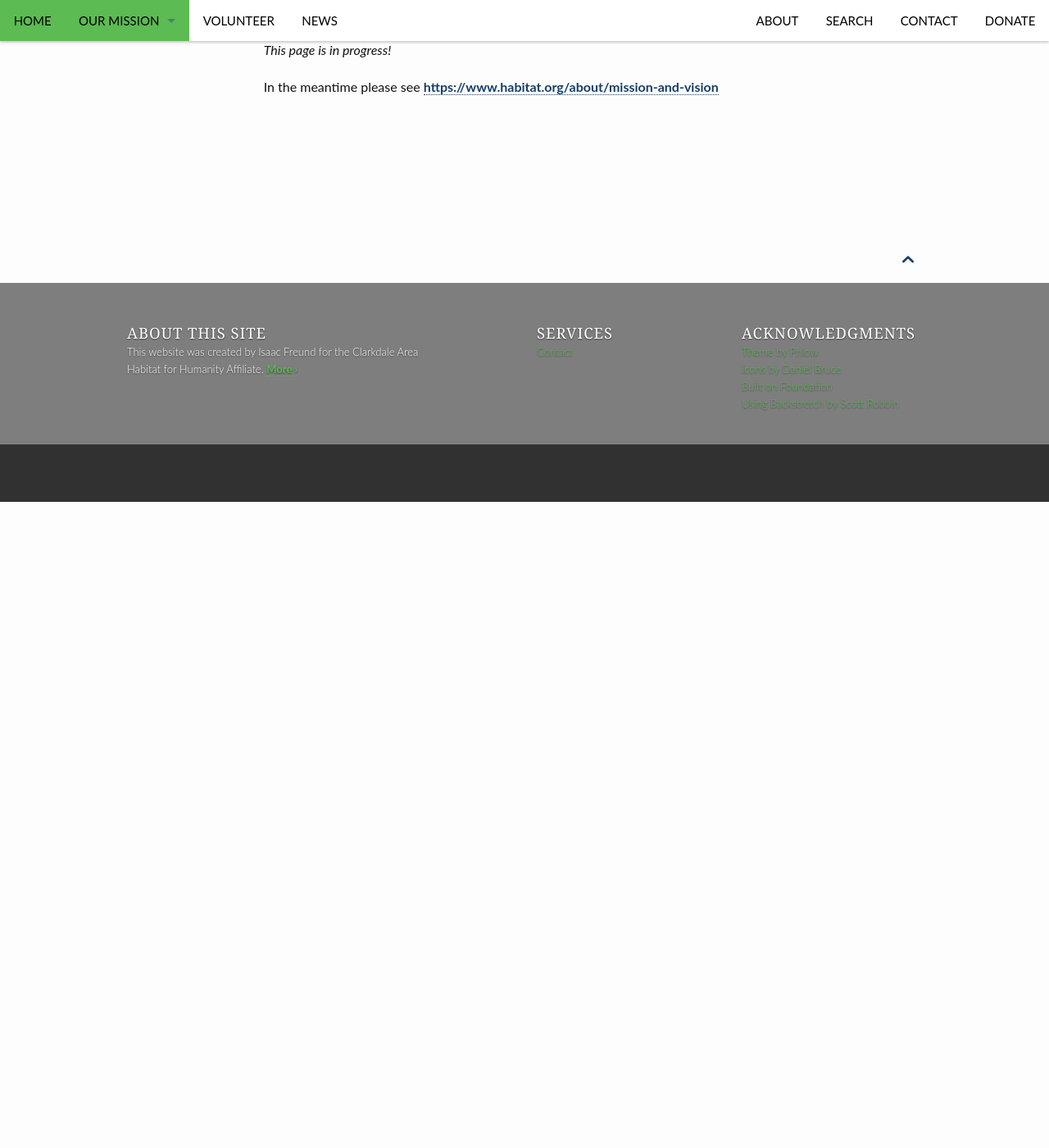
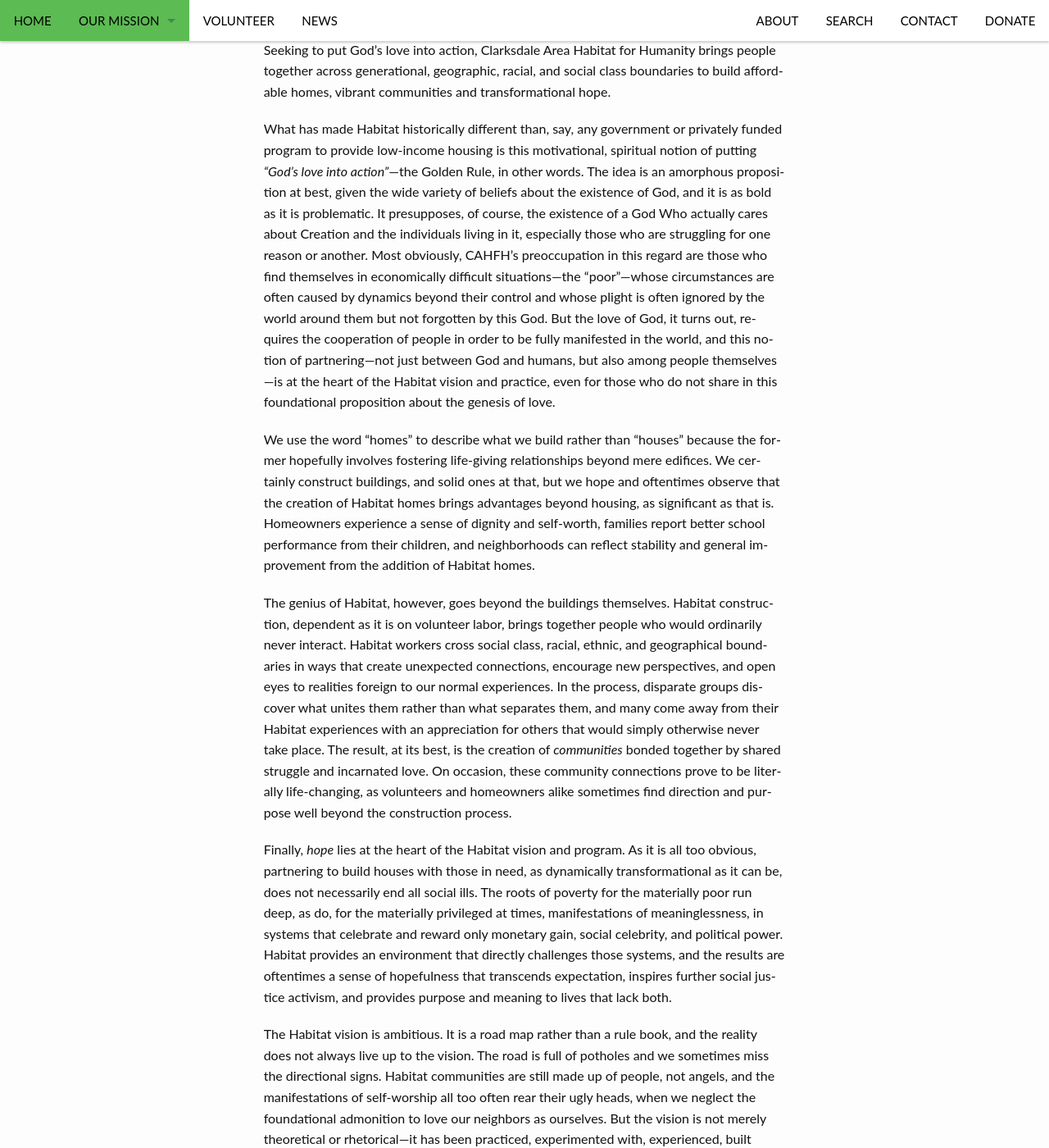
Before and after one commit to clarksdalehabitat/clarksdalehabitat, a Jekyll site: the page built from pages/mission.md, in a window 1280 px wide and 1400 px high, scrolled down 270 px. Shown: the whole window at 82% size. Built offline with Jekyll 4.4.1, drawn with Linux system fonts in a browser that asks for light colours; before the commit the page ends 900 px from its top, so only the background shows below that; some of the changed text lies outside the part shown.

Commit message:
Add mission statement

```diff
--- a/pages/mission.md
+++ b/pages/mission.md
@@ -6,6 +6,18 @@ teaser: "Seeking to put God’s love into action, Habitat for Humanity brings pe
 permalink: /mission/
 ---
 
-*This page is in progress!*
+Seeking to put God’s love into action, Clarksdale Area Habitat for Humanity brings people together across generational, geographic, racial, and social class boundaries to build affordable homes, vibrant communities and transformational hope.
 
-In the meantime please see <https://www.habitat.org/about/mission-and-vision>
+What has made Habitat historically different than, say, any government or privately funded program to provide low-income housing is this motivational, spiritual notion of putting *"God’s love into action"*—the Golden Rule, in other words.  The idea is an amorphous proposition at best, given the wide variety of beliefs about the existence of God, and it is as bold as it is problematic.  It presupposes, of course, the existence of a God Who actually cares about Creation and the individuals living in it, especially those who are struggling for one reason or another.  Most obviously, CAHFH’s preoccupation in this regard are those who find themselves in economically difficult situations—the "poor"—whose circumstances are often caused by dynamics beyond their control and whose plight is often ignored by the world around them but not forgotten by this God.  But the love of God, it turns out, requires the cooperation of people in order to be fully manifested in the world, and this notion of partnering—not just between God and humans, but also among people themselves—is at the heart of the Habitat vision and practice, even for those who do not share in this foundational proposition about the genesis of love.
+
+We use the word "homes" to describe what we build rather than "houses" because the former hopefully involves fostering life-giving relationships beyond mere edifices.  We certainly construct buildings, and solid ones at that, but we hope and oftentimes observe that the creation of Habitat homes brings advantages beyond housing, as significant as that is.  Homeowners experience a sense of dignity and self-worth, families report better school performance from their children, and neighborhoods can reflect stability and general improvement from the addition of Habitat homes.
+
+The genius of Habitat, however, goes beyond the buildings themselves.  Habitat construction, dependent as it is on volunteer labor, brings together people who would ordinarily never interact.  Habitat workers cross social class, racial, ethnic, and geographical boundaries in ways that create unexpected connections, encourage new perspectives, and open eyes to realities foreign to our normal experiences.  In the process, disparate groups discover what unites them rather than what separates them, and many come away from their Habitat experiences with an appreciation for others that would simply otherwise never take place.  The result, at its best, is the creation of *communities* bonded together by shared struggle and incarnated love.  On occasion, these community connections prove to be literally life-changing, as volunteers and homeowners alike sometimes find direction and purpose well beyond the construction process.
+
+Finally, *hope* lies at the heart of the Habitat vision and program.  As it is all too obvious, partnering to build houses with those in need, as dynamically transformational as it can be, does not necessarily end all social ills.  The roots of poverty for the materially poor run deep, as do, for the materially privileged at times, manifestations of meaninglessness, in systems that celebrate and reward only monetary gain, social celebrity, and political power.  Habitat provides an environment that directly challenges those systems, and the results are oftentimes a sense of hopefulness that transcends expectation, inspires further social justice activism, and provides purpose and meaning to lives that lack both.
+
+The Habitat vision is ambitious.  It is a road map rather than a rule book, and the reality does not always live up to the vision.  The road is full of potholes and we sometimes miss the directional signs.  Habitat communities are still made up of people, not angels, and the manifestations of self-worship all too often rear their ugly heads, when we neglect the foundational admonition to love our neighbors as ourselves.  But the vision is not merely theoretical or rhetorical—it has been practiced, experimented with, experienced, built upon, and borne good fruit, which is why CAHFH continues to exist and seeks to attract the support of any inclined to participate.  And, at its best, it illustrates this idea of "God’s love in action," as reflected in the perspectives and promises of Isaiah 58.
+
+>Is not this the kind of fasting I have chosen: to loose the chains of injustice and untie the cords of the yoke, to set the oppressed free and break every yoke?  Is it not to share your food with the hungry and to provide the poor wanderer with shelter—when you see the naked, to clothe them, and not to turn away from your own flesh and blood?  Then your light will break forth like the dawn, and your healing will quickly appear; then your righteousness will go before you, and the glory of the Lord will be your rear guard.  Then you will call, and the Lord will answer; you will cry for help, and he will say: Here am I.  If you do away with the yoke of oppression, with the pointing finger and malicious talk, and if you spend yourselves in behalf of the hungry and satisfy the needs of the oppressed, then your light will rise in the darkness, and your night will become like the noonday.  The Lord will guide you always; he will satisfy your needs in a sun-scorched land and will strengthen your frame.  You will be like a well-watered garden, like a spring whose waters never fail.  Your people will rebuild the ancient ruins and will raise up the age-old foundations; you will be called Repairer of Broken Walls, Restorer of Streets with Dwellings.
+
+This is the vision that motivates us to fulfill the mission we believe we have been called to serve.
```
